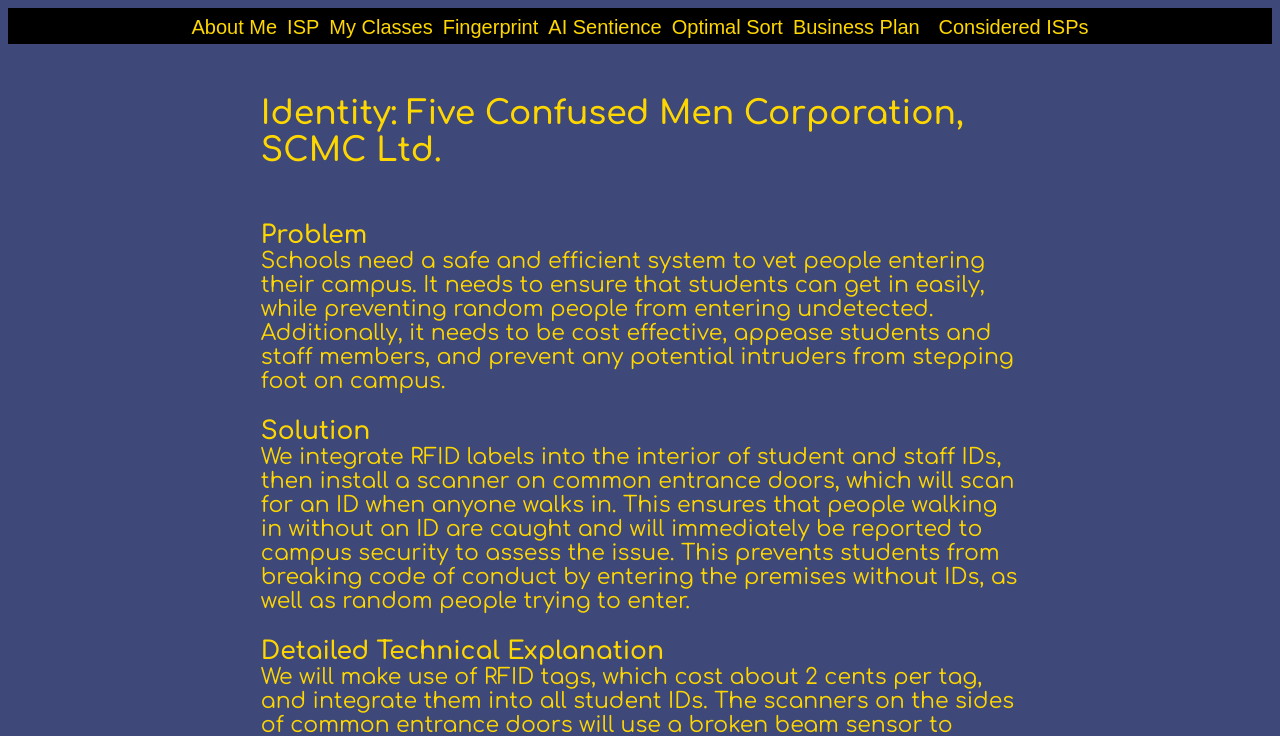
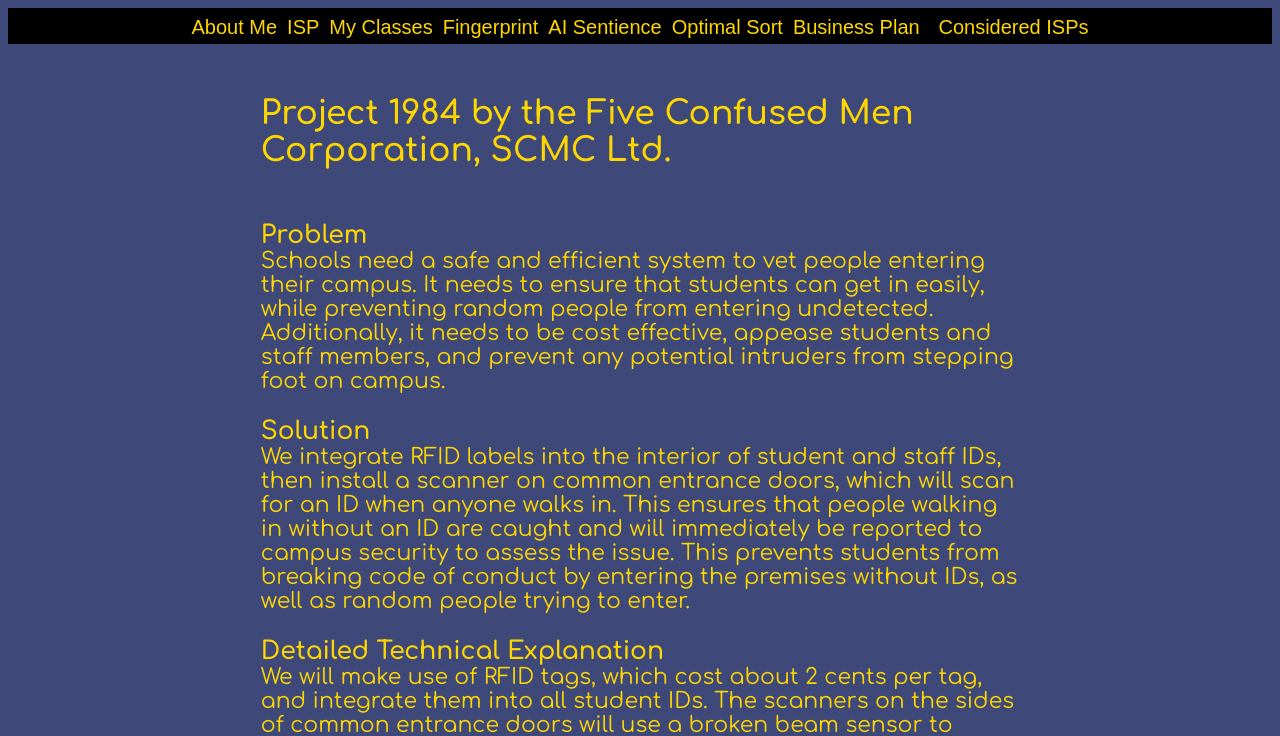
Before and after one commit to jishnud17/jishnud17.github.io, a plain HTML site: page CS-II/Projects/Business Plan/index.html in a window 1280 px wide. Shown: the top 736 px of the page. Drawn offline with Linux system fonts and the light colour scheme.

Commit message:
dsfghjkl;

```diff
--- a/CS-II/Projects/Business Plan/index.html
+++ b/CS-II/Projects/Business Plan/index.html
@@ -25,7 +25,7 @@
 <body>
     <div class="main">
         <br />
-        <h2>Identity: Five Confused Men Corporation, SCMC Ltd. </h2>
+        <h2> Project 1984 by the Five Confused Men Corporation, SCMC Ltd. </h2>
         <br />
         <subhead> Problem</subhead> <br />Schools need a safe and efficient system to vet people entering their campus.
         It needs to ensure that
```
